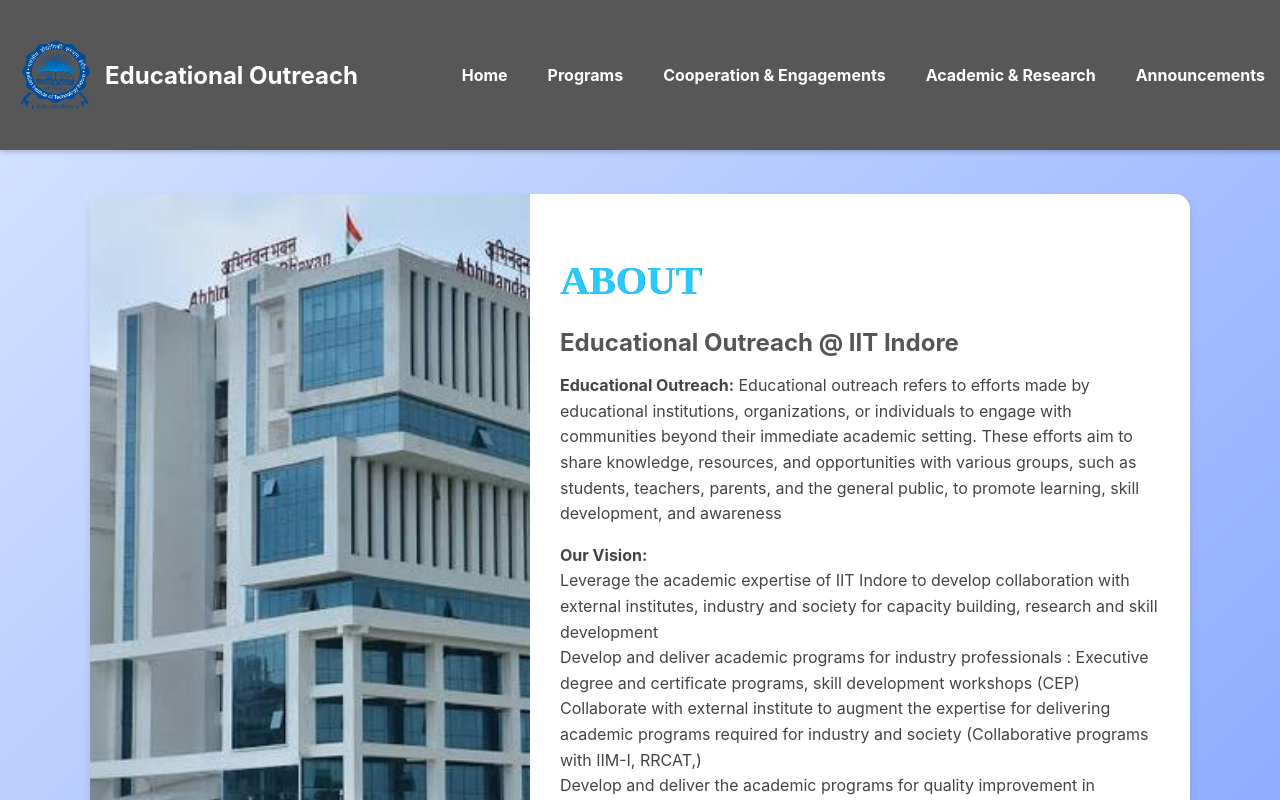
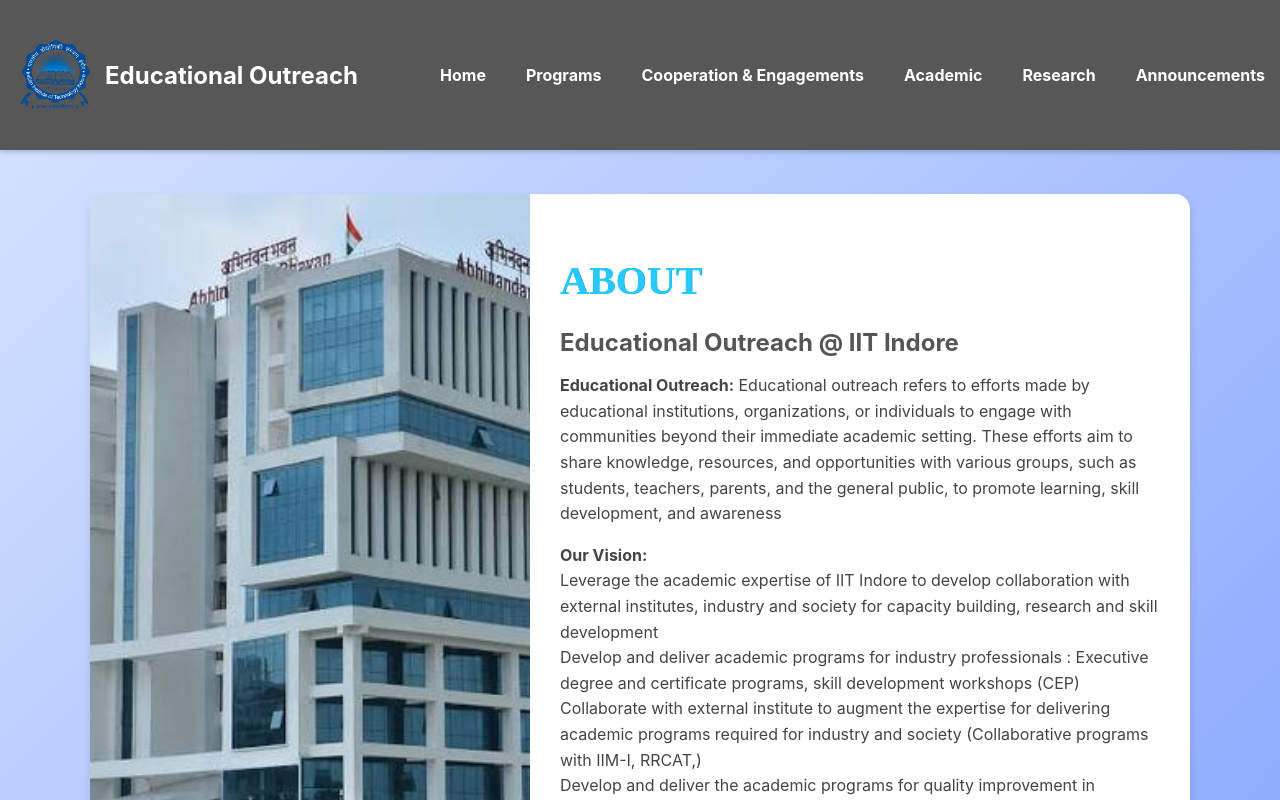
Before and after one commit to AviralSharma11/Educational_Outreach, a React (Create React App) app: page / in a window 1280 px wide. Shown: the top 800 px of the page. Built offline with nearby package versions, Linux system fonts and the light colour scheme.

Commit message:
final v4

```diff
--- a/src/Components/New/ParallaxHeader.jsx
+++ b/src/Components/New/ParallaxHeader.jsx
@@ -51,7 +51,8 @@
                     </li>
                     <li><a href="#programs" onClick={closeMenu}>Programs</a></li>
                     <li><a href="#MOU" onClick={closeMenu}>Cooperation & Engagements</a></li>
-                    <li><a href="https://academic.iiti.ac.in/" target="_blank" rel="noreferrer" onClick={closeMenu}>Academic & Research</a></li>
+                    <li><a href="https://academic.iiti.ac.in/" target="_blank" rel="noreferrer" onClick={closeMenu}>Academic</a></li>
+                    <li><a href='https://rnd.iiti.ac.in/' onClick={closeMenu}>Research</a></li>
                     <li><a href="#news" onClick={closeMenu}>Announcements</a></li>
                 </ul>
             </nav>
--- a/src/Styles/New/ParallaxHeader.css
+++ b/src/Styles/New/ParallaxHeader.css
@@ -145,7 +145,7 @@
 @media (max-width: 901px) {
     .hamburger {
         display: flex;
-        margin-right: 35px;
+        margin-right: 60px;
     }
 
     .navbar {
```
